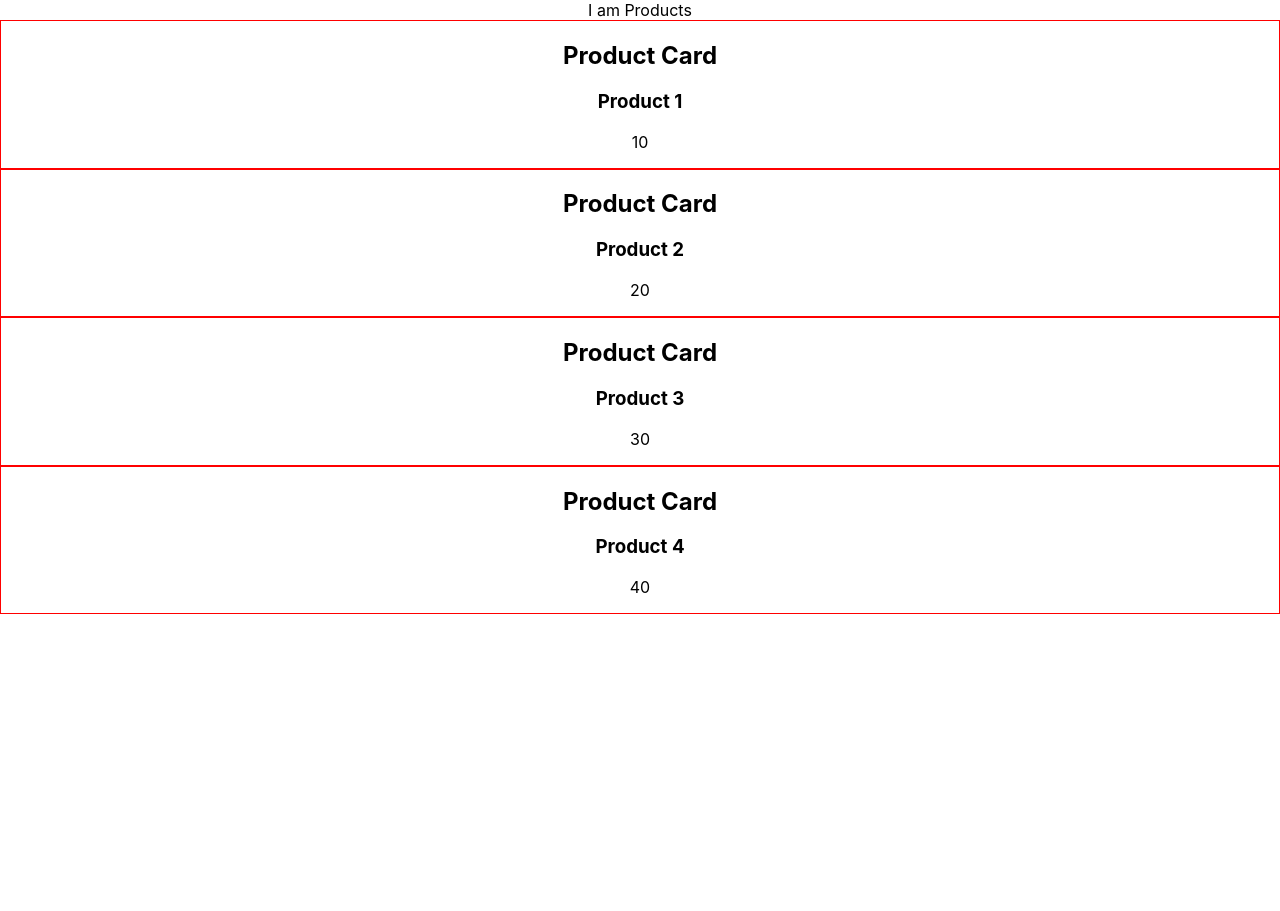
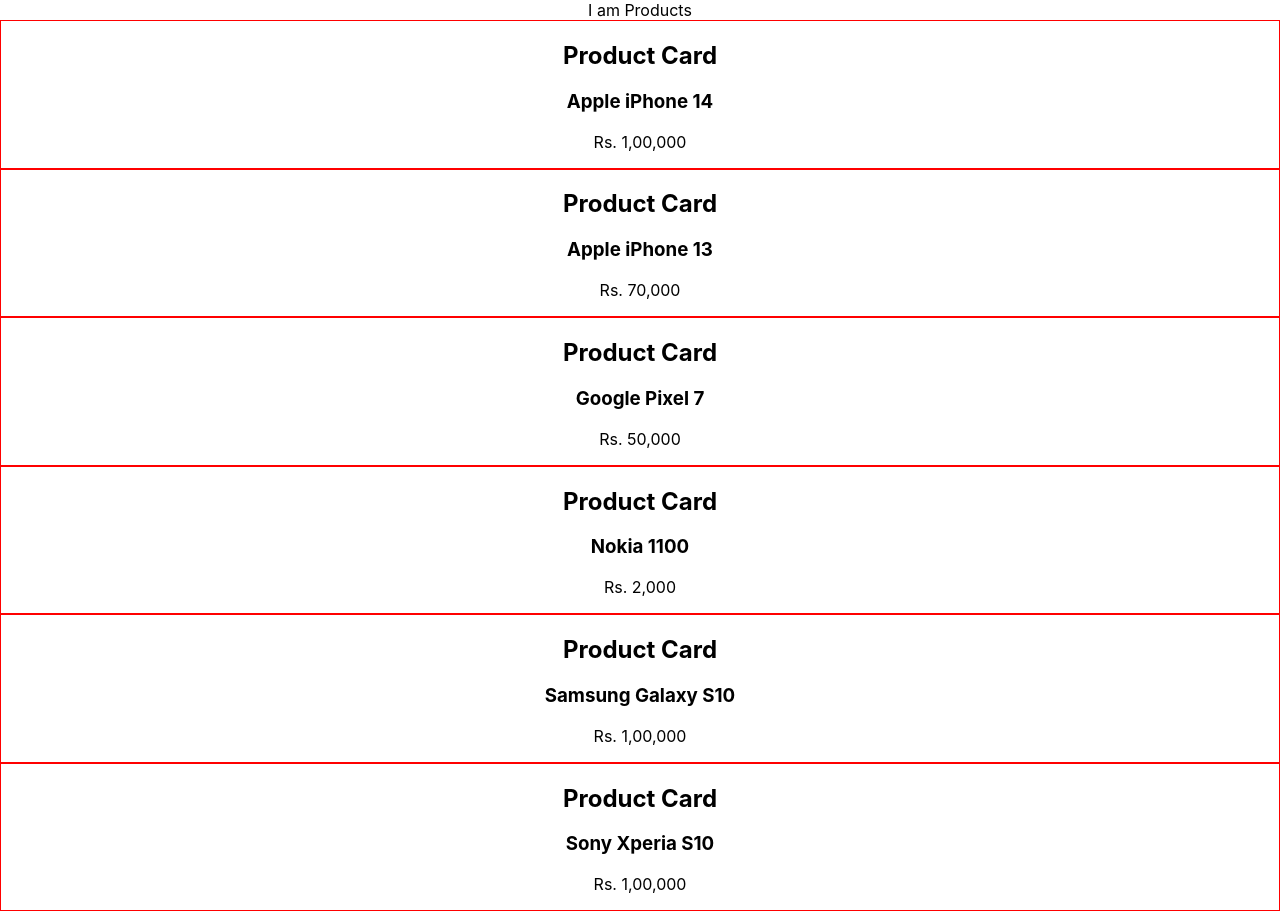
Before and after one commit to wise-toddler/sst-classess, a React (Create React App) app: page / in a window 1280 px wide. Before the commit the page ends 800 px from the top, so only its background shows below. Built offline with nearby package versions, Linux system fonts and the light colour scheme; the HTML template or start-up script is replaced by a standard one.

Commit message:
Componentised the structure

```diff
--- a/src/App.js
+++ b/src/App.js
@@ -1,4 +1,4 @@
-import Products from './Products';
+import Products from './components/Products/Products';
 import './App.css';
 
 function App() {
--- a/src/Products.js
+++ /dev/null
@@ -1,20 +0,0 @@
-import ProductCard from "./ProductCard";
-function Products()
-{
-    const products = [
-        {title: "Product 1", price: 10},
-        {title: "Product 2", price: 20},
-        {title: "Product 3", price: 30},
-        {title: "Product 4", price: 40},
-    ];
-    return (
-        <div>
-            I am Products
-            {
-                products.map((product) =>
-                 <ProductCard title={product.title} price={product.price} />)
-            }
-        </div>
-    );
-}
-export default Products;
--- /dev/null
+++ b/src/components/Products/Products.js
@@ -0,0 +1,45 @@
+import ProductCard from "../ProductCard/ProductCard";
+function Products() {
+    const products = [
+        {
+            id: 1,
+            title: "Apple iPhone 14",
+            price: "Rs. 1,00,000"
+        },
+        {
+            id: 2,
+            title: "Apple iPhone 13",
+            price: "Rs. 70,000"
+        },
+        {
+            id: 3,
+            title: "Google Pixel 7",
+            price: "Rs. 50,000"
+        },
+        {
+            id: 4,
+            title: "Nokia 1100",
+            price: "Rs. 2,000"
+        },
+        {
+            id: 5,
+            title: "Samsung Galaxy S10",
+            price: "Rs. 1,00,000"
+        },
+        {
+            id: 6,
+            title: "Sony Xperia S10",
+            price: "Rs. 1,00,000"
+        }
+    ];
+    return (
+        <div>
+            I am Products
+            {
+                products.map((product) =>
+                    <ProductCard title={product.title} price={product.price} />)
+            }
+        </div>
+    );
+}
+export default Products;
```
Also changed, not shown: src/components/ProductCard/ProductCard.css (renamed from src/ProductCard.css), src/components/ProductCard/ProductCard.js (renamed from src/ProductCard.js).
